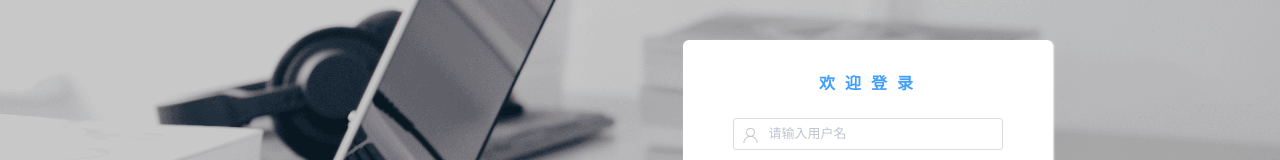
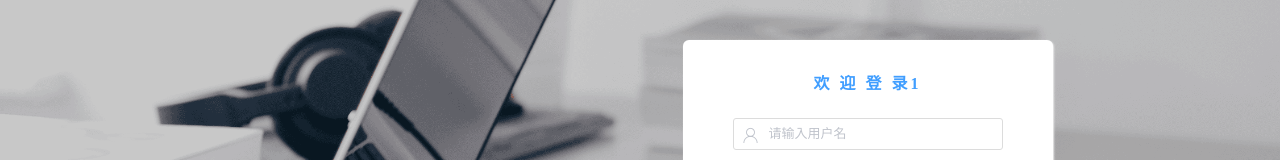
Before and after one commit to Spanky96/RAS, a Vue app: page /#/login in a window 1280 px wide. Shown: the part 208-368 px from the top of the page. Built offline with nearby package versions, Linux system fonts and the light colour scheme.

Commit message:
git log 乱码测试

```diff
--- a/src/components/Login.vue
+++ b/src/components/Login.vue
@@ -3,7 +3,7 @@
     <div class="login-info"></div>
     <div class="login-border animated fadeInRight">
       <div class="login-main">
-        <h4 class="login-title">欢&nbsp;迎&nbsp;登&nbsp;录
+        <h4 class="login-title">欢&nbsp;迎&nbsp;登&nbsp;录1
         </h4>
         <div class="el-tabs el-tabs--top">
           <div class="el-tabs__header is-top">
```
